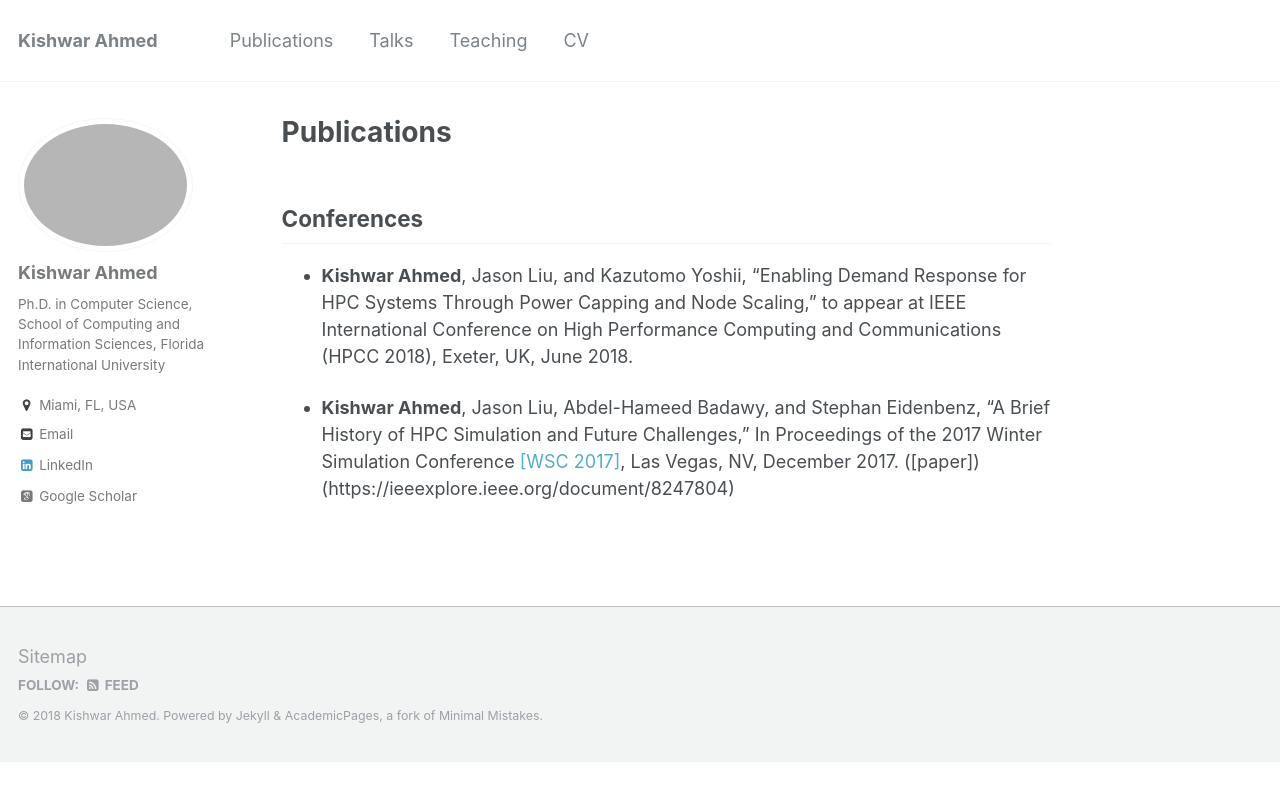
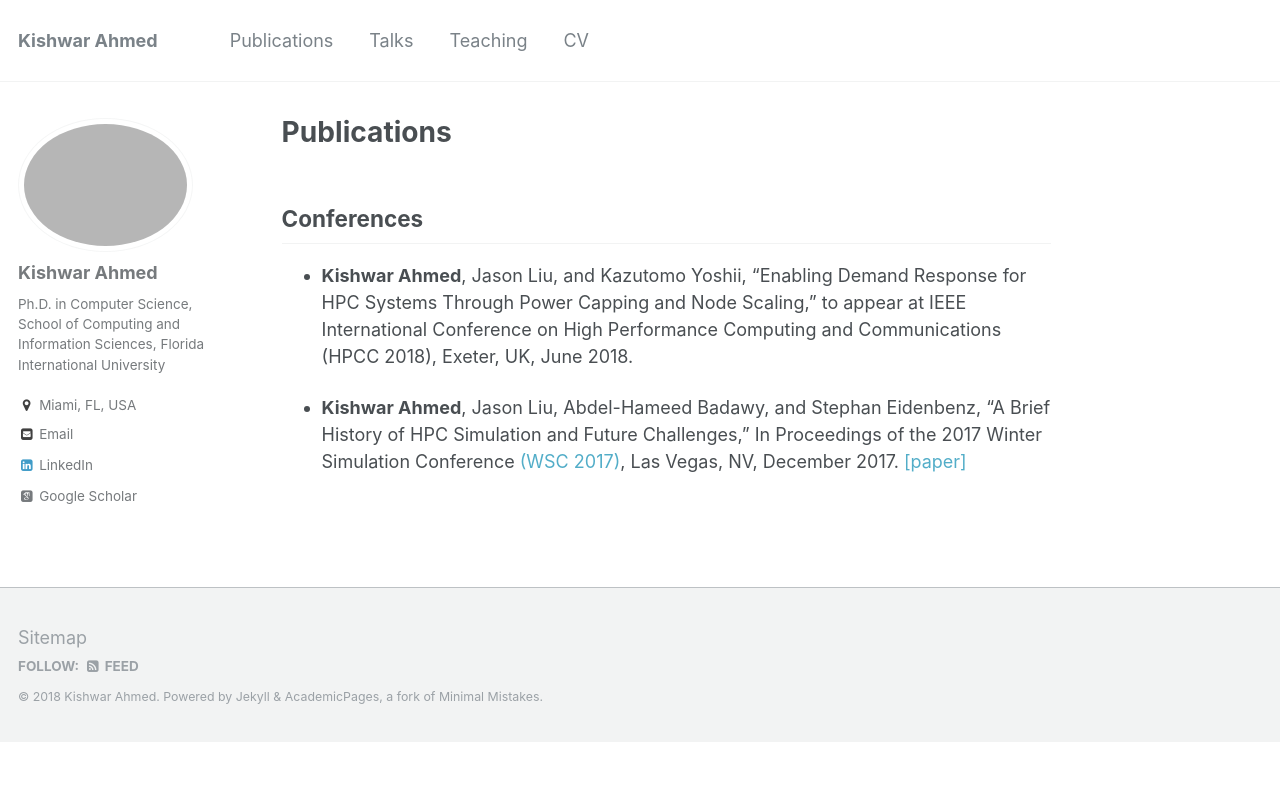
Before and after one commit to kishwarbd/kishwarbd.github.io, a Jekyll site: the page built from _pages/publications.md, in a window 1280 px wide. Shown: the top 801 px of the page. Built offline with Jekyll 4.4.1, drawn with Linux system fonts in a browser that asks for light colours; some web fonts are replaced.

Commit message:
updates.

```diff
--- a/_pages/publications.md
+++ b/_pages/publications.md
@@ -8,4 +8,4 @@ author_profile: true
 
 * **Kishwar Ahmed**, Jason Liu, and Kazutomo Yoshii, “Enabling Demand Response for HPC Systems Through Power Capping and Node Scaling,” to appear at IEEE International Conference on High Performance Computing and Communications (HPCC 2018), Exeter, UK, June 2018.
 
-* **Kishwar Ahmed**, Jason Liu, Abdel-Hameed Badawy, and Stephan Eidenbenz, “A Brief History of HPC Simulation and Future Challenges,” In Proceedings of the 2017 Winter Simulation Conference [[WSC 2017]](http://meetings2.informs.org/wordpress/wsc2017/), Las Vegas, NV, December 2017. ([paper])(https://ieeexplore.ieee.org/document/8247804)
+* **Kishwar Ahmed**, Jason Liu, Abdel-Hameed Badawy, and Stephan Eidenbenz, “A Brief History of HPC Simulation and Future Challenges,” In Proceedings of the 2017 Winter Simulation Conference [(WSC 2017)](http://meetings2.informs.org/wordpress/wsc2017/), Las Vegas, NV, December 2017. [[paper]](https://ieeexplore.ieee.org/document/8247804)
```
